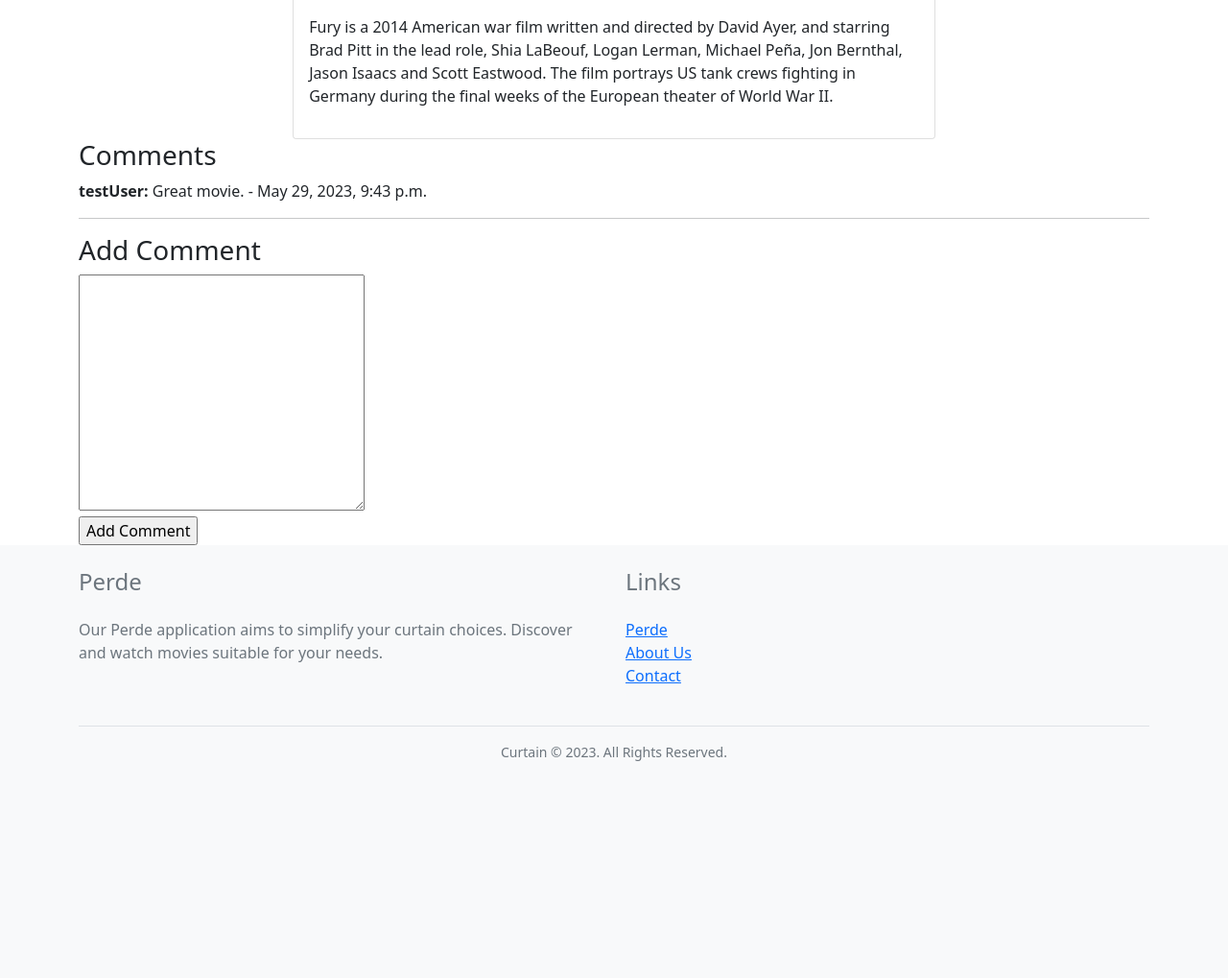
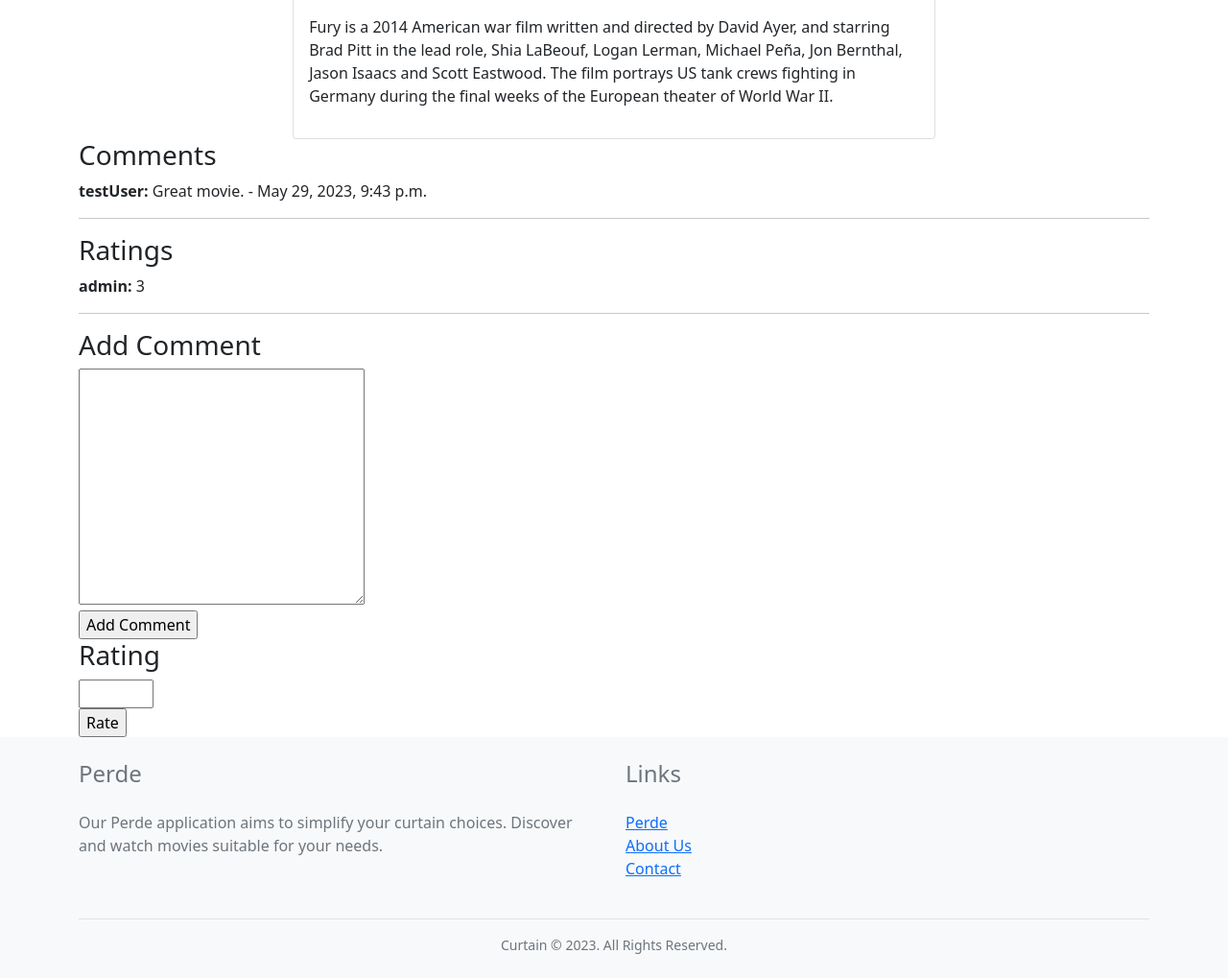
Before and after one commit to cagriaktpe/perde, a Django app: a page that uses perde/HomeApp/templates/movie.html in a window 1280 px wide. Shown: the part 1627-2646 px from the top of the page at 96% size. Before the commit the page ends 2420 px from the top, so only its background shows below. Run offline with Django 4.2, Linux system fonts and the light colour scheme; a user stored in the database is signed in; data comes from the database, SQL or seed files in the repository; both versions use the stored data as it was after the commit.

Commit message:
Create rating system

```diff
--- a/perde/HomeApp/templates/movie.html
+++ b/perde/HomeApp/templates/movie.html
@@ -88,6 +88,22 @@
                     <p>No comments yet</p>
                 {% endif %}
 
+                <h3>Ratings</h3>
+                {% if movie.ratings.all %}
+                {% for rating in movie.ratings.all %}
+                    <div>
+                        <p>
+                            <b>{{rating.user}}: </b>{{rating.rating}}
+
+                        </p>
+                        <hr>
+                    </div>
+                {% endfor %}
+                {% else %}
+                    <p>No ratings yet</p>
+                {% endif %}
+
+
                 {% if user.is_authenticated %}
 
                     <h3>Add Comment</h3>
@@ -97,6 +113,16 @@
                         <textarea name="comment" id="comment" cols="30" rows="10"></textarea>
                         <br>
                         <input type="submit" value="Add Comment">
+                    </div>
+                    </form>
+
+                    <h3>Rating</h3>
+                    <form action="{% url 'rate' movie.title %}" method="POST">
+                    {% csrf_token %}
+                    <div>
+                        <input type="number" name="rating" id="rating" min="1" max="5">
+                        <br>
+                        <input type="submit" value="Rate">
                     </div>
                     </form>
 
--- a/perde/HomeApp/views.py
+++ b/perde/HomeApp/views.py
@@ -96,3 +96,14 @@ def delete_comment(request, movie_name):
 
 def aboutus(request):
     return render(request, 'about.html')
+
+def rate(request, movie_name):
+    movie_name = movie_name.lower().capitalize()
+    movie = Movie.objects.get(title=movie_name)
+    rate = request.POST.get('rating')
+
+    if movie.ratings.filter(user=request.user).exists():
+        movie.ratings.filter(user=request.user).update(rating=rate)
+    else:
+        movie.ratings.create(user=request.user, rating=rate)
+    return redirect('movie', movie_name=movie_name)
--- a/perde/perde/urls.py
+++ b/perde/perde/urls.py
@@ -30,4 +30,5 @@ urlpatterns = [
     path('add-comment/<str:movie_name>', HomeApp.views.add_comment, name='add-comment'),
     path('delete-comment/<str:movie_name>/', HomeApp.views.delete_comment, name='delete-comment'),
     path('aboutus/', HomeApp.views.aboutus, name='aboutus'),
+    path('rate/<str:movie_name>', HomeApp.views.rate, name='rate'),
 ]
```
Also changed, not shown: perde/db.sqlite3.
